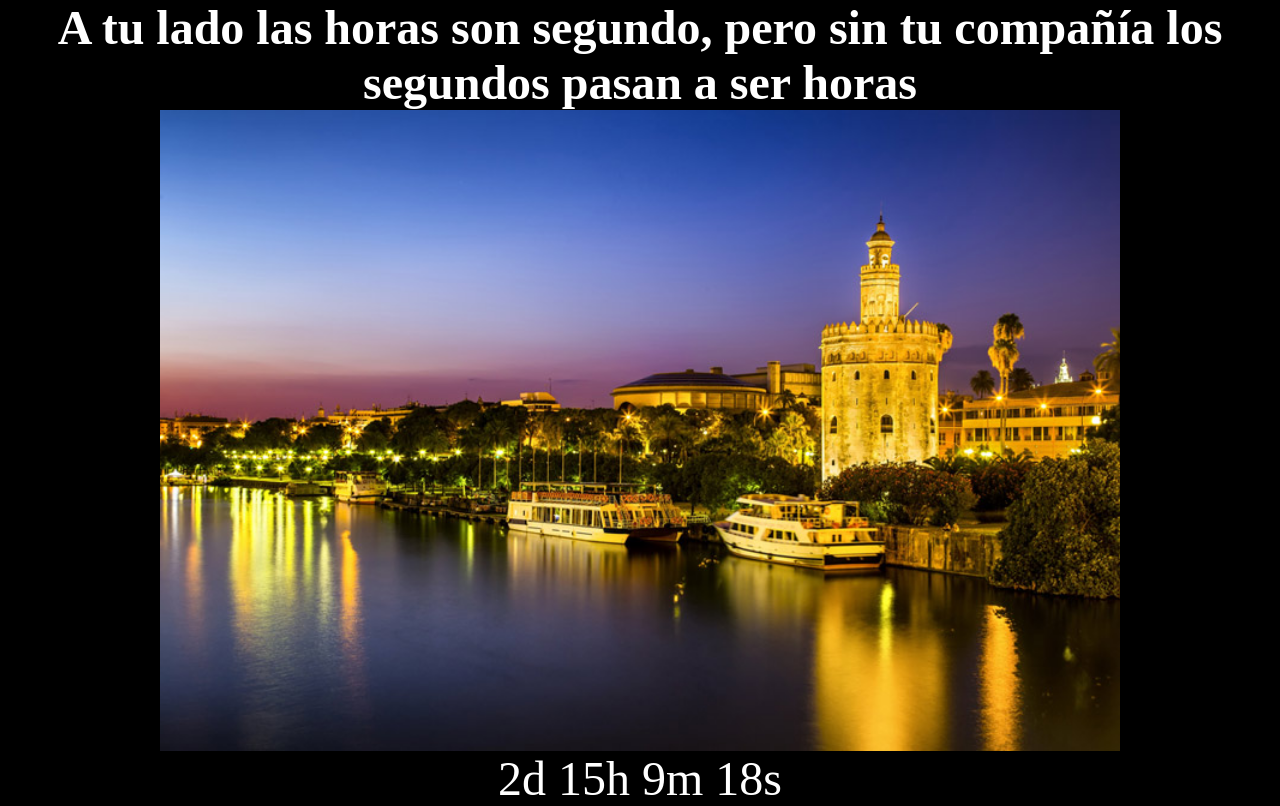
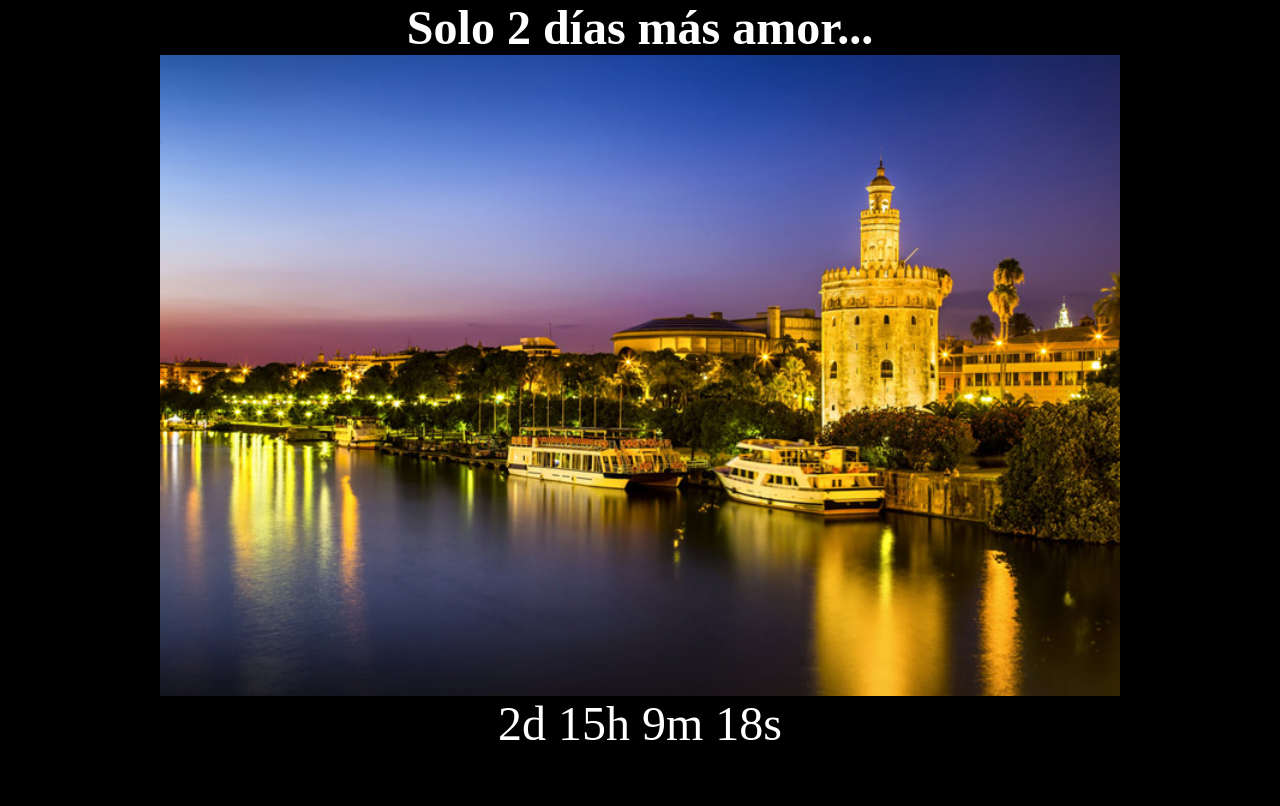
Before and after one commit to franciscosanchezoliver/love, a plain HTML site: page index.html in a window 1280 px wide. Drawn offline with Linux system fonts and the light colour scheme.

Commit message:
solo faltan 2 días mas

```diff
--- a/index.html
+++ b/index.html
@@ -20,7 +20,7 @@
 </head>
 <body>
 
-    <h1 style="text-align: center;color:white; font-size: 3rem;">A tu lado las horas son segundo, pero sin tu compañía los segundos pasan a ser horas</h1>
+    <h1 style="text-align: center;color:white; font-size: 3rem;">Solo 2 días más amor...</h1>
 
     <img src="sevilla.jpg" alt="sevilla" class="center">
 
```
